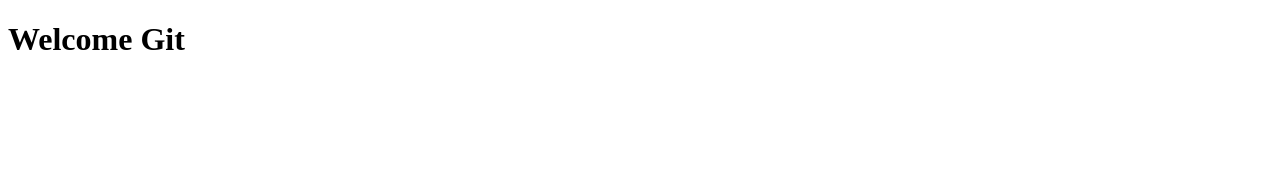
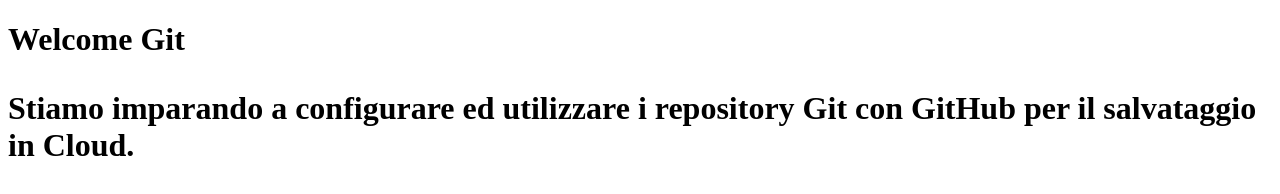
Before and after one commit to gottadaniele/git-tutorial, a plain HTML site: page index.html in a window 1280 px wide. Drawn offline with Linux system fonts and the light colour scheme.

Commit message:
lavorato su HomePage per spiegare cosa stiamo facendo

```diff
--- a/index.html
+++ b/index.html
@@ -6,6 +6,9 @@
     <body>
         <h1>
             Welcome Git
+            <p>
+                Stiamo imparando a configurare ed utilizzare i repository Git con GitHub per il salvataggio in Cloud.
+            </p>
         </h1>
     </body>
 </html>
```
